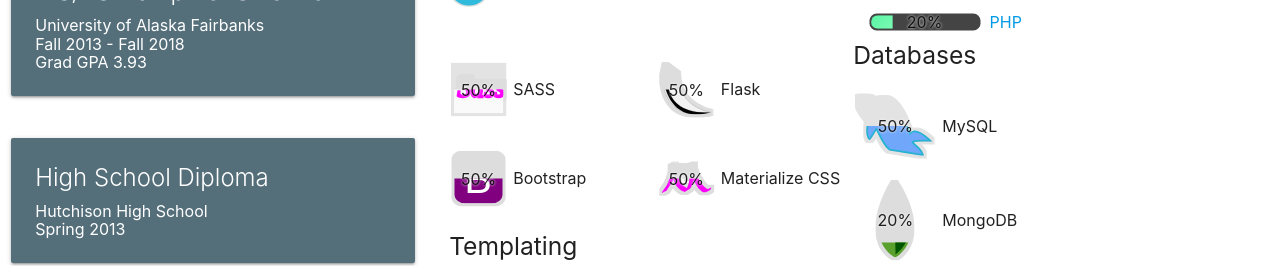
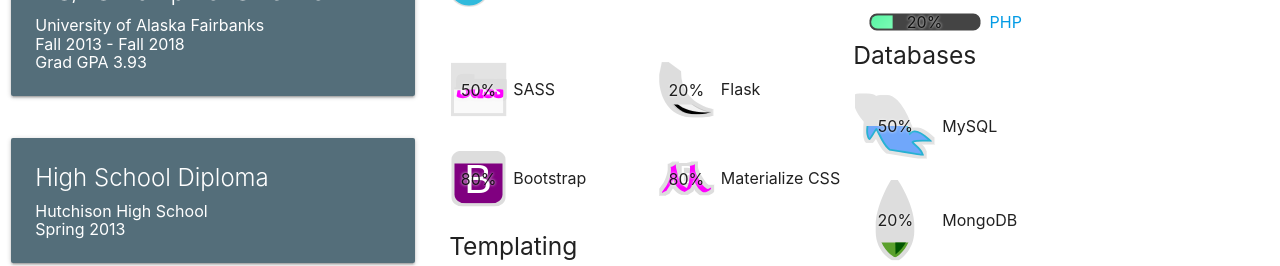
Before and after one commit to Dev-Laurin/portfolioWebsite, a plain HTML site: page templates/index.html in a window 1280 px wide. Shown: the part 640-906 px from the top of the page. Drawn offline with nearby package versions, Linux system fonts and the light colour scheme.

Commit message:
Updated loading values.

```diff
--- a/templates/index.html
+++ b/templates/index.html
@@ -130,7 +130,7 @@
 							</div>
 							<div class="col s6">
 								<div class="flex-parent">
-									<div class="flex-item-left ldBar label-center" data-type="fill" data-img="../static/images/flask.svg" data-value="50" data-img-size="50,50" ></div>
+									<div class="flex-item-left ldBar label-center" data-type="fill" data-img="../static/images/flask.svg" data-value="20" data-img-size="50,50" ></div>
 									<div>Flask</div>
 								</div>
 							</div>
@@ -139,13 +139,13 @@
 						<div class="row">
 							<div class="col s6">
 								<div class="flex-parent">
-									<div class="flex-item-left ldBar label-center" data-type="fill" data-img="../static/images/bootstrap.svg" data-value="50" data-img-size="50,50" ></div>
+									<div class="flex-item-left ldBar label-center" data-type="fill" data-img="../static/images/bootstrap.svg" data-value="80" data-img-size="50,50" ></div>
 									<div>Bootstrap</div>
 								</div>
 							</div>
 							<div class="col s6">
 								<div class="flex-parent">
-									<div class="flex-item-left ldBar label-center" data-type="fill" data-img="../static/images/materialize.svg" data-value="50" data-img-size="50,50" ></div>
+									<div class="flex-item-left ldBar label-center" data-type="fill" data-img="../static/images/materialize.svg" data-value="80" data-img-size="50,50" ></div>
 									<div>Materialize CSS</div>
 								</div>
 							</div>
```
